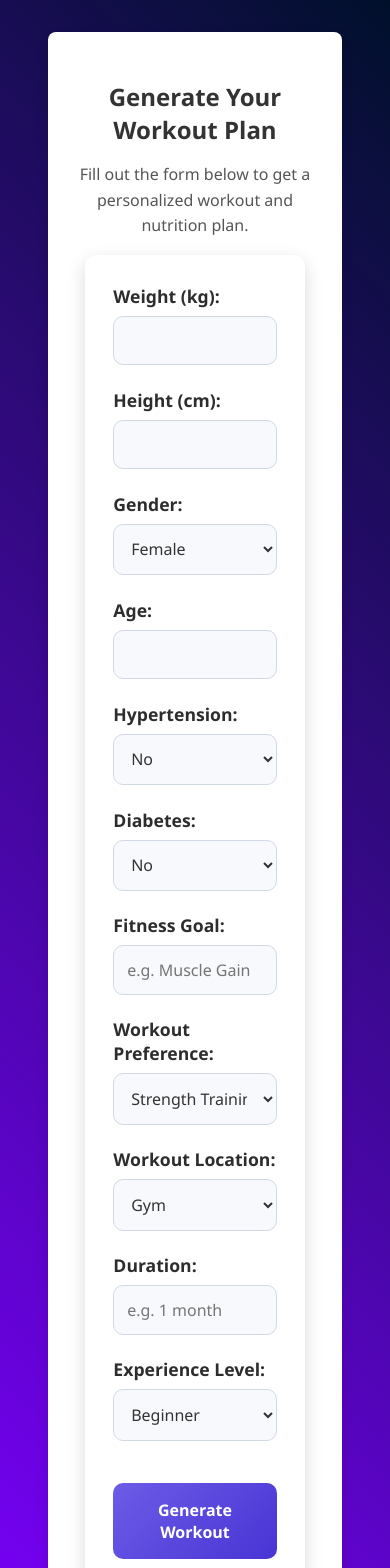
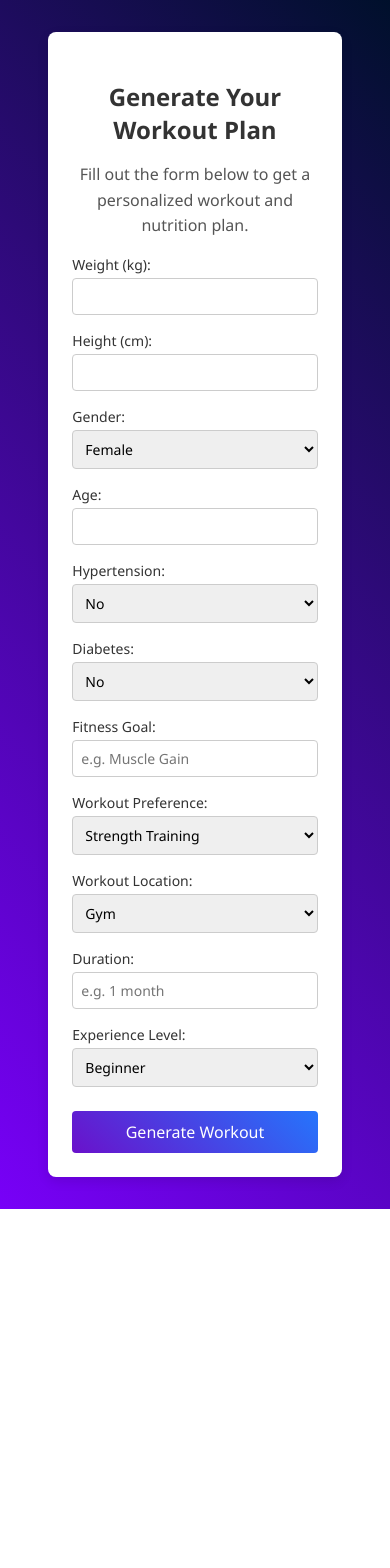
Before and after one commit to im-ushan-ikshana/fitness-coach, a React (Create React App) app in the folder frontend/fitness-coach/: page / in a window 390 px wide. Shown: the top 1568 px of the page. After the commit the page ends 1209 px from the top, so only its background shows below. Built offline with nearby package versions, Linux system fonts and the light colour scheme.

Commit message:
Refactor FormInput styles for improved layout, responsiveness, and enhanced user experience

```diff
--- a/frontend/fitness-coach/src/components/FormInput.css
+++ b/frontend/fitness-coach/src/components/FormInput.css
@@ -1,168 +1,145 @@
-/* ================================
-   FormInput.css - Modern Form Styling
-   ================================ */
+/* FormInput.css */
 
-/* Form Container */
+/* Import custom font Poppins for this component */
+@import url('https://fonts.googleapis.com/css2?family=Poppins:wght@400;500;700&display=swap');
+
+/* Form Container Grid Layout */
 .form-container {
-  width: 100%;
-  max-width: 500px;
-  background: #ffffff;
-  padding: 2rem;
-  border-radius: 12px;
-  box-shadow: 0px 6px 18px rgba(0, 0, 0, 0.15);
+  display: grid;
+  grid-template-columns: 1fr;
+  gap: 16px;
+  font-family: 'Poppins', sans-serif;
+}
+
+/* Responsive grid: 2 columns on medium screens, 3 on large screens */
+@media (min-width: 600px) {
+  .form-container {
+    grid-template-columns: repeat(2, 1fr);
+  }
+}
+
+@media (min-width: 900px) {
+  .form-container {
+    grid-template-columns: repeat(3, 1fr);
+  }
+}
+
+/* Form Label Styling */
+.form-label {
   display: flex;
   flex-direction: column;
-  gap: 1.4rem;
-  margin: 0 auto;
-  animation: fadeIn 0.3s ease-in-out;
-}
-
-/* Label Styling */
-.form-label {
-  font-size: 1.1rem;
-  font-weight: 600;
-  color: #2d2d2d;
-  display: flex;
-  flex-direction: column;
-  gap: 0.5rem;
-}
-
-/* Input Fields */
-.form-input,
-.form-select {
-  width: 100%;
-  padding: 0.9rem;
-  font-size: 1.1rem;
-  border: 1px solid #d1d9e6; /* Softer border */
-  border-radius: 10px;
-  background-color: #f8f9fc; /* Lighter background */
-  transition: all 0.3s ease-in-out;
+  font-size: 14px;
   color: #333;
 }
 
-/* Focus Effect for Inputs */
+/* Input and Select Styling */
+.form-input,
+.form-select {
+  padding: 8px;
+  margin-top: 4px;
+  border: 1px solid #ccc;
+  border-radius: 4px;
+  font-size: 14px;
+  transition: border-color 0.3s ease, box-shadow 0.3s ease;
+}
+
+/* Focus States for Better UX */
 .form-input:focus,
 .form-select:focus {
-  border-color: #6c5ce7; /* Soft purple on focus */
+  border-color: #007BFF;
+  box-shadow: 0 0 4px rgba(0, 123, 255, 0.5);
   outline: none;
-  box-shadow: 0px 0px 8px rgba(108, 92, 227, 0.4); /* Slight glowing effect */
-  background-color: #ffffff; /* White background on focus */
-  transform: scale(1.02); /* Slight increase on focus */
 }
 
-/* Submit Button */
+/* Submit Button Styling with Gradient */
 .form-button {
+  background: linear-gradient(45deg, #6a11cb, #2575fc);
+  color: #fff;
+  padding: 10px 16px;
+  border: none;
+  border-radius: 4px;
+  font-size: 16px;
+  cursor: pointer;
+  transition: background 0.3s ease, transform 0.2s ease;
+  margin-top: 8px;
+  /* Mobile default: full width */
   width: 100%;
-  background: linear-gradient(135deg, #6c5ce7, #4834d4); /* Gradient effect */
-  color: white;
-  font-size: 1.1rem;
-  font-weight: 600;
-  padding: 1rem;
-  border: none;
-  border-radius: 10px;
-  cursor: pointer;
-  transition: all 0.3s ease-in-out;
-  margin-top: 1.2rem;
+  justify-self: stretch;
 }
 
-.form-button:hover {
-  background: linear-gradient(135deg, #5a4fcf, #3a2dc5); /* Darker shade on hover */
-  transform: scale(1.05);
-  box-shadow: 0px 5px 12px rgba(108, 92, 227, 0.4);
+/* Hover and Focus Effects for Button */
+.form-button:hover:not(:disabled) {
+  transform: scale(1.02);
 }
 
-/* Disabled Button Styling */
-.form-button:disabled {
-  background: #dfe4ea;
-  cursor: not-allowed;
-  transform: scale(1);
-  box-shadow: none;
+.form-button:focus {
+  outline: none;
+  box-shadow: 0 0 4px rgba(0, 123, 255, 0.6);
 }
 
-/* Modal Overlay */
+.form-button:disabled {
+  background: linear-gradient(45deg, #aaa, #888);
+  cursor: not-allowed;
+}
+
+/* Adjust Button Alignment on Larger Screens */
+@media (min-width: 600px) {
+  .form-button {
+    width: auto;
+    justify-self: end;
+  }
+}
+
+/* Modal Overlay for Submission Feedback */
 .modal-overlay {
   position: fixed;
   top: 0;
   left: 0;
-  width: 100%;
-  height: 100%;
-  background: rgba(0, 0, 0, 0.65);
+  width: 100vw;
+  height: 100vh;
+  background-color: rgba(0, 0, 0, 0.5);
   display: flex;
   align-items: center;
   justify-content: center;
-  z-index: 1000;
-  animation: fadeIn 0.3s ease-in-out;
+  z-index: 9999;
 }
 
-/* Modal Content */
+/* Modal Content Styling with Fade-in Animation */
 .modal-content {
-  background: white;
-  padding: 3rem;
-  border-radius: 14px;
+  background-color: #fff;
+  padding: 24px;
+  border-radius: 8px;
   text-align: center;
-  box-shadow: 0px 12px 30px rgba(0, 0, 0, 0.35);
-  animation: scaleUp 0.3s ease-in-out;
-  width: 350px;
+  box-shadow: 0 4px 12px rgba(0, 0, 0, 0.15);
+  animation: fadeIn 0.3s ease-out;
 }
 
-/* Blinking Text for "Generating Your Plan..." */
-.modal-text {
-  font-size: 1.4rem;
-  font-weight: 700;
-  margin-top: 1.5rem;
-  color: #333;
-  animation: blink 1s infinite;
-}
-
-/* Animations */
+/* Fade-In Keyframes */
 @keyframes fadeIn {
   from {
     opacity: 0;
+    transform: scale(0.8);
   }
   to {
     opacity: 1;
-  }
-}
-
-@keyframes scaleUp {
-  from {
-    transform: scale(0.9);
-  }
-  to {
     transform: scale(1);
   }
 }
 
-/* Blinking Animation */
-@keyframes blink {
+/* Modal Text Styling */
+.modal-text {
+  margin-top: 16px;
+  font-size: 18px;
+  color: #333;
+}
+
+/* Blinking Animation for Modal Text */
+.blink {
+  animation: blinkAnimation 1s step-start infinite;
+}
+
+@keyframes blinkAnimation {
   50% {
-    opacity: 0.3;
+    opacity: 0;
   }
 }
-
-/* Responsive Design */
-@media (max-width: 600px) {
-  .form-container {
-    width: 90%;
-    padding: 1.8rem;
-  }
-
-  .form-button {
-    font-size: 1rem;
-  }
-
-  .form-input,
-  .form-select {
-    font-size: 1rem;
-    padding: 0.8rem;
-  }
-
-  .modal-content {
-    padding: 2rem;
-    width: 80%;
-  }
-
-  .modal-text {
-    font-size: 1.2rem;
-  }
-}
--- /dev/null
+++ b/frontend/fitness-coach/src/components/FormInput_old.css
@@ -0,0 +1,168 @@
+/* ================================
+   FormInput.css - Modern Form Styling
+   ================================ */
+
+/* Form Container */
+.form-container {
+  width: 100%;
+  max-width: 500px;
+  background: #ffffff;
+  padding: 2rem;
+  border-radius: 12px;
+  box-shadow: 0px 6px 18px rgba(0, 0, 0, 0.15);
+  display: flex;
+  flex-direction: column;
+  gap: 1.4rem;
+  margin: 0 auto;
+  animation: fadeIn 0.3s ease-in-out;
+}
+
+/* Label Styling */
+.form-label {
+  font-size: 1.1rem;
+  font-weight: 600;
+  color: #2d2d2d;
+  display: flex;
+  flex-direction: column;
+  gap: 0.5rem;
+}
+
+/* Input Fields */
+.form-input,
+.form-select {
+  width: 100%;
+  padding: 0.9rem;
+  font-size: 1.1rem;
+  border: 1px solid #d1d9e6; /* Softer border */
+  border-radius: 10px;
+  background-color: #f8f9fc; /* Lighter background */
+  transition: all 0.3s ease-in-out;
+  color: #333;
+}
+
+/* Focus Effect for Inputs */
+.form-input:focus,
+.form-select:focus {
+  border-color: #6c5ce7; /* Soft purple on focus */
+  outline: none;
+  box-shadow: 0px 0px 8px rgba(108, 92, 227, 0.4); /* Slight glowing effect */
+  background-color: #ffffff; /* White background on focus */
+  transform: scale(1.02); /* Slight increase on focus */
+}
+
+/* Submit Button */
+.form-button {
+  width: 100%;
+  background: linear-gradient(135deg, #6c5ce7, #4834d4); /* Gradient effect */
+  color: white;
+  font-size: 1.1rem;
+  font-weight: 600;
+  padding: 1rem;
+  border: none;
+  border-radius: 10px;
+  cursor: pointer;
+  transition: all 0.3s ease-in-out;
+  margin-top: 1.2rem;
+}
+
+.form-button:hover {
+  background: linear-gradient(135deg, #5a4fcf, #3a2dc5); /* Darker shade on hover */
+  transform: scale(1.05);
+  box-shadow: 0px 5px 12px rgba(108, 92, 227, 0.4);
+}
+
+/* Disabled Button Styling */
+.form-button:disabled {
+  background: #dfe4ea;
+  cursor: not-allowed;
+  transform: scale(1);
+  box-shadow: none;
+}
+
+/* Modal Overlay */
+.modal-overlay {
+  position: fixed;
+  top: 0;
+  left: 0;
+  width: 100%;
+  height: 100%;
+  background: rgba(0, 0, 0, 0.65);
+  display: flex;
+  align-items: center;
+  justify-content: center;
+  z-index: 1000;
+  animation: fadeIn 0.3s ease-in-out;
+}
+
+/* Modal Content */
+.modal-content {
+  background: white;
+  padding: 3rem;
+  border-radius: 14px;
+  text-align: center;
+  box-shadow: 0px 12px 30px rgba(0, 0, 0, 0.35);
+  animation: scaleUp 0.3s ease-in-out;
+  width: 350px;
+}
+
+/* Blinking Text for "Generating Your Plan..." */
+.modal-text {
+  font-size: 1.4rem;
+  font-weight: 700;
+  margin-top: 1.5rem;
+  color: #333;
+  animation: blink 1s infinite;
+}
+
+/* Animations */
+@keyframes fadeIn {
+  from {
+    opacity: 0;
+  }
+  to {
+    opacity: 1;
+  }
+}
+
+@keyframes scaleUp {
+  from {
+    transform: scale(0.9);
+  }
+  to {
+    transform: scale(1);
+  }
+}
+
+/* Blinking Animation */
+@keyframes blink {
+  50% {
+    opacity: 0.3;
+  }
+}
+
+/* Responsive Design */
+@media (max-width: 600px) {
+  .form-container {
+    width: 90%;
+    padding: 1.8rem;
+  }
+
+  .form-button {
+    font-size: 1rem;
+  }
+
+  .form-input,
+  .form-select {
+    font-size: 1rem;
+    padding: 0.8rem;
+  }
+
+  .modal-content {
+    padding: 2rem;
+    width: 80%;
+  }
+
+  .modal-text {
+    font-size: 1.2rem;
+  }
+}
```
